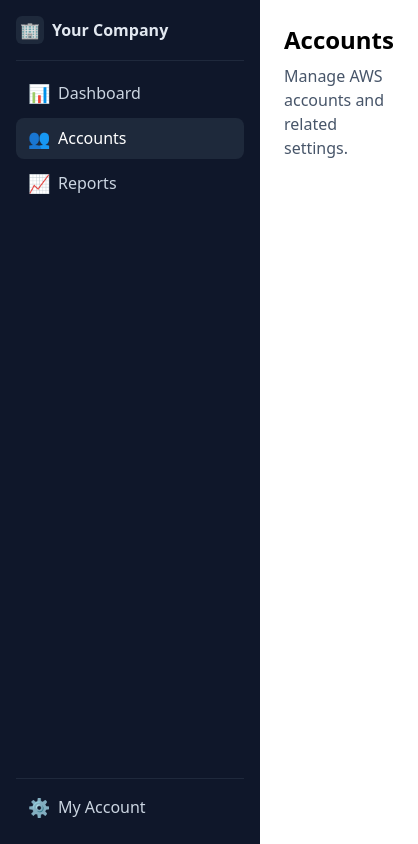
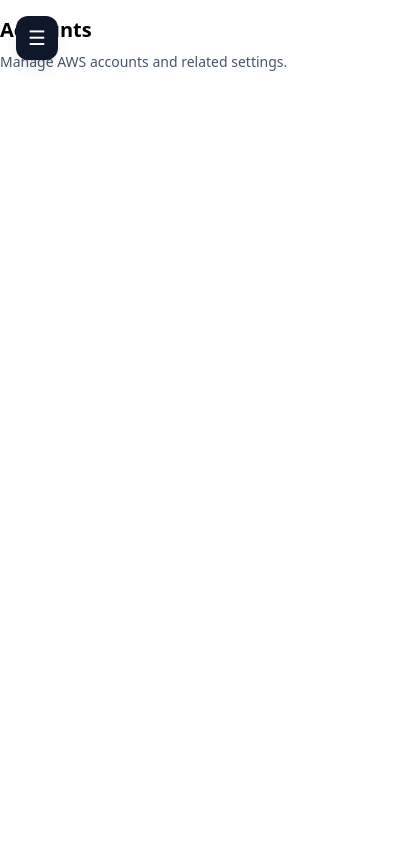
Before and after one commit to rohit1682/frontend-service-aws-management, a React (Vite) app: page /accounts in a window 390 px wide. Shown: the whole page, 418 px wide, since content can reach past the window. Built offline with nearby package versions, Linux system fonts and the light colour scheme.

Commit message:
layout update

```diff
--- a/src/components/NavOptions.tsx
+++ b/src/components/NavOptions.tsx
@@ -11,15 +11,16 @@ export type NavItem = {
 type NavOptionsProps = {
   items: NavItem[]
   className?: string
+  onItemClick?: () => void
 }
 
-function NavOptions({ items, className }: NavOptionsProps) {
+function NavOptions({ items, className, onItemClick }: NavOptionsProps) {
   const base = 'block px-3 py-2 rounded-lg text-slate-300 transition-all duration-200 ease-out hover:text-white hover:bg-slate-600/20 hover:scale-105'
   const active = 'block px-3 py-2 rounded-lg bg-slate-800 text-white transition-all duration-200 ease-out hover:scale-105'
   return (
     <nav className={className}>
       {items.map(({ to, label, end, icon }) => (
-        <NavLink key={to} to={to} end={end} className={({ isActive }) => (isActive ? active : base)}>
+        <NavLink key={to} to={to} end={end} className={({ isActive }) => (isActive ? active : base)} onClick={onItemClick}>
           <span className="inline-flex items-center gap-2">
             {icon ? <span className="text-lg leading-none" aria-hidden>{icon}</span> : null}
             <span>{label}</span>
--- a/src/index.css
+++ b/src/index.css
@@ -12,3 +12,15 @@ body {
   min-width: 320px;
   min-height: 100vh;
 }
+
+/* Jiggle animation for hamburger button */
+@keyframes jiggle {
+  0%, 100% { transform: rotate(0deg); }
+  25% { transform: rotate(-8deg) scale(1.05); }
+  50% { transform: rotate(8deg) scale(1.05); }
+  75% { transform: rotate(-4deg) scale(1.03); }
+}
+
+.jiggle-hover:hover {
+  animation: jiggle 0.6s ease-in-out;
+}
--- a/src/layouts/SidebarLayout.tsx
+++ b/src/layouts/SidebarLayout.tsx
@@ -1,14 +1,48 @@
+import { useState } from 'react'
 import type { PropsWithChildren } from 'react'
 import NavOptions, { type NavItem } from '../components/NavOptions'
 
 function SidebarLayout({ children }: PropsWithChildren) {
+  const [open, setOpen] = useState(false)
+
   return (
-    <div className="min-h-screen grid grid-cols-[260px_1fr]">
-      <aside className="flex flex-col gap-3 p-4 bg-slate-900 text-slate-200">
+    <div className="min-h-screen relative bg-white">
+      {/* Floating hamburger opener */}
+      {!open && (
+        <button
+          type="button"
+          aria-label="Open menu"
+          aria-expanded={open}
+          aria-controls="app-sidebar"
+          onClick={() => setOpen(true)}
+          className="fixed top-4 left-4 z-40 jiggle-hover rounded-xl bg-slate-900 text-white shadow-lg px-3 py-2 transition-transform duration-200 hover:scale-110"
+        >
+          <span className="text-xl">☰</span>
+        </button>
+      )}
+
+      {/* Sidebar panel */}
+      <aside
+        id="app-sidebar"
+        className={
+          (open ? 'translate-x-0' : '-translate-x-full') +
+          ' fixed inset-y-0 left-0 z-50 w-64 transform transition-transform duration-300 will-change-transform bg-slate-900 text-slate-200 p-4 flex flex-col gap-3'
+        }
+      >
         <div className="flex items-center gap-2 pb-4 border-b border-slate-600/30">
           <div className="w-7 h-7 grid place-items-center rounded-md bg-slate-800" aria-hidden>🏢</div>
-          <div className="font-semibold">Your Company</div>
+          <div className="font-semibold text-sm sm:text-base truncate">Your Company</div>
+          {/* Close (X) button */}
+          <button
+            type="button"
+            aria-label="Close menu"
+            onClick={() => setOpen(false)}
+            className="ml-auto inline-flex items-center justify-center w-8 h-8 rounded-md bg-slate-800 text-slate-200 hover:bg-slate-700 transition-colors"
+          >
+            ×
+          </button>
         </div>
+
         <NavOptions
           className="flex flex-col gap-1"
           items={[
@@ -16,14 +50,26 @@ function SidebarLayout({ children }: PropsWithChildren) {
             { to: '/accounts', label: 'Accounts', icon: '👥' },
             { to: '/reports', label: 'Reports', icon: '📈' },
           ] satisfies NavItem[]}
+          onItemClick={() => setOpen(false)}
         />
         <div className="mt-auto pt-2 border-t border-slate-600/30">
           <NavOptions
             items={[{ to: '/my-account', label: 'My Account', icon: '⚙️' }] satisfies NavItem[]}
+            onItemClick={() => setOpen(false)}
           />
         </div>
       </aside>
-      <main className="p-6">
+
+      {/* Backdrop when open (for small screens) */}
+      {open && (
+        <div
+          onClick={() => setOpen(false)}
+          className="fixed inset-0 z-40 bg-black/30 backdrop-blur-[1px] lg:hidden"
+        />
+      )}
+
+      {/* Content area; add left padding on large screens so content is not covered */}
+      <main className={(open ? 'pl-64 ' : 'pl-0 ') + 'p-4 sm:p-6 relative z-10 transition-all duration-300'}>
         {children}
       </main>
     </div>
--- a/src/pages/Accounts.tsx
+++ b/src/pages/Accounts.tsx
@@ -1,8 +1,8 @@
 function Accounts() {
   return (
     <div className="space-y-2">
-      <h1 className="text-2xl font-semibold">Accounts</h1>
-      <p className="text-slate-600">Manage AWS accounts and related settings.</p>
+      <h1 className="text-xl sm:text-2xl font-semibold">Accounts</h1>
+      <p className="text-sm sm:text-base text-slate-600">Manage AWS accounts and related settings.</p>
     </div>
   )
 }
--- a/src/pages/Dashboard.tsx
+++ b/src/pages/Dashboard.tsx
@@ -1,8 +1,8 @@
 function Dashboard() {
   return (
     <div className="space-y-2">
-      <h1 className="text-2xl font-semibold">Dashboard</h1>
-      <p className="text-slate-600">Welcome to the dashboard.</p>
+      <h1 className="text-xl sm:text-2xl font-semibold">Dashboard</h1>
+      <p className="text-sm sm:text-base text-slate-600">Welcome to the dashboard.</p>
     </div>
   )
 }
--- a/src/pages/MyAccount.tsx
+++ b/src/pages/MyAccount.tsx
@@ -1,8 +1,8 @@
 function MyAccount() {
   return (
     <div className="space-y-2">
-      <h1 className="text-2xl font-semibold">My Account</h1>
-      <p className="text-slate-600">Update your profile and preferences.</p>
+      <h1 className="text-xl sm:text-2xl font-semibold">My Account</h1>
+      <p className="text-sm sm:text-base text-slate-600">Update your profile and preferences.</p>
     </div>
   )
 }
--- a/src/pages/Reports.tsx
+++ b/src/pages/Reports.tsx
@@ -1,8 +1,8 @@
 function Reports() {
   return (
     <div className="space-y-2">
-      <h1 className="text-2xl font-semibold">Reports</h1>
-      <p className="text-slate-600">View and export usage and cost reports.</p>
+      <h1 className="text-xl sm:text-2xl font-semibold">Reports</h1>
+      <p className="text-sm sm:text-base text-slate-600">View and export usage and cost reports.</p>
     </div>
   )
 }
```
